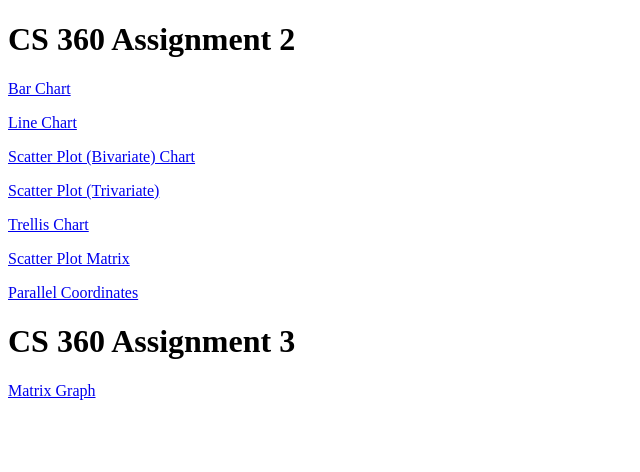
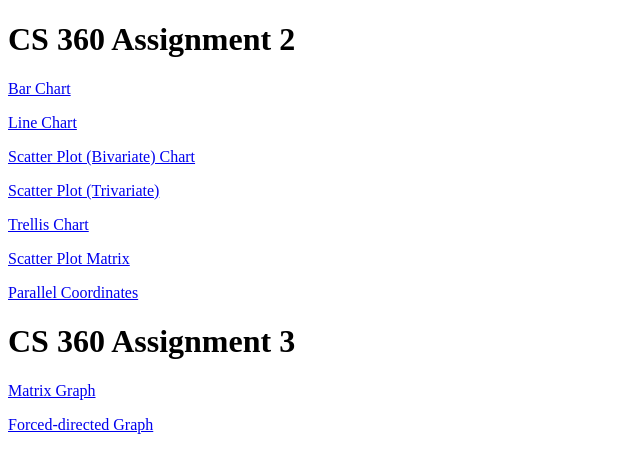
Before and after one commit to jacquessham/jacquessham.github.io, a plain HTML site: page index.html in a window 1280 px wide. Shown: the whole page, without its empty margins (0-640 px from the left). Drawn offline with Linux system fonts and the light colour scheme.

```diff
--- a/index.html
+++ b/index.html
@@ -12,5 +12,6 @@
 
 		<h1> CS 360 Assignment 3</h1>
 		<p><a href = "https://bl.ocks.org/jacquessham/raw/8cdb904a140aadcb3dde21b931bc7422/"> Matrix Graph</a></p>
+		<p><a href = "https://bl.ocks.org/jacquessham/raw/09da7c538b29598f61485fda25ea7968/"> Forced-directed Graph</a></p>
 	</body>
 </html>
```
